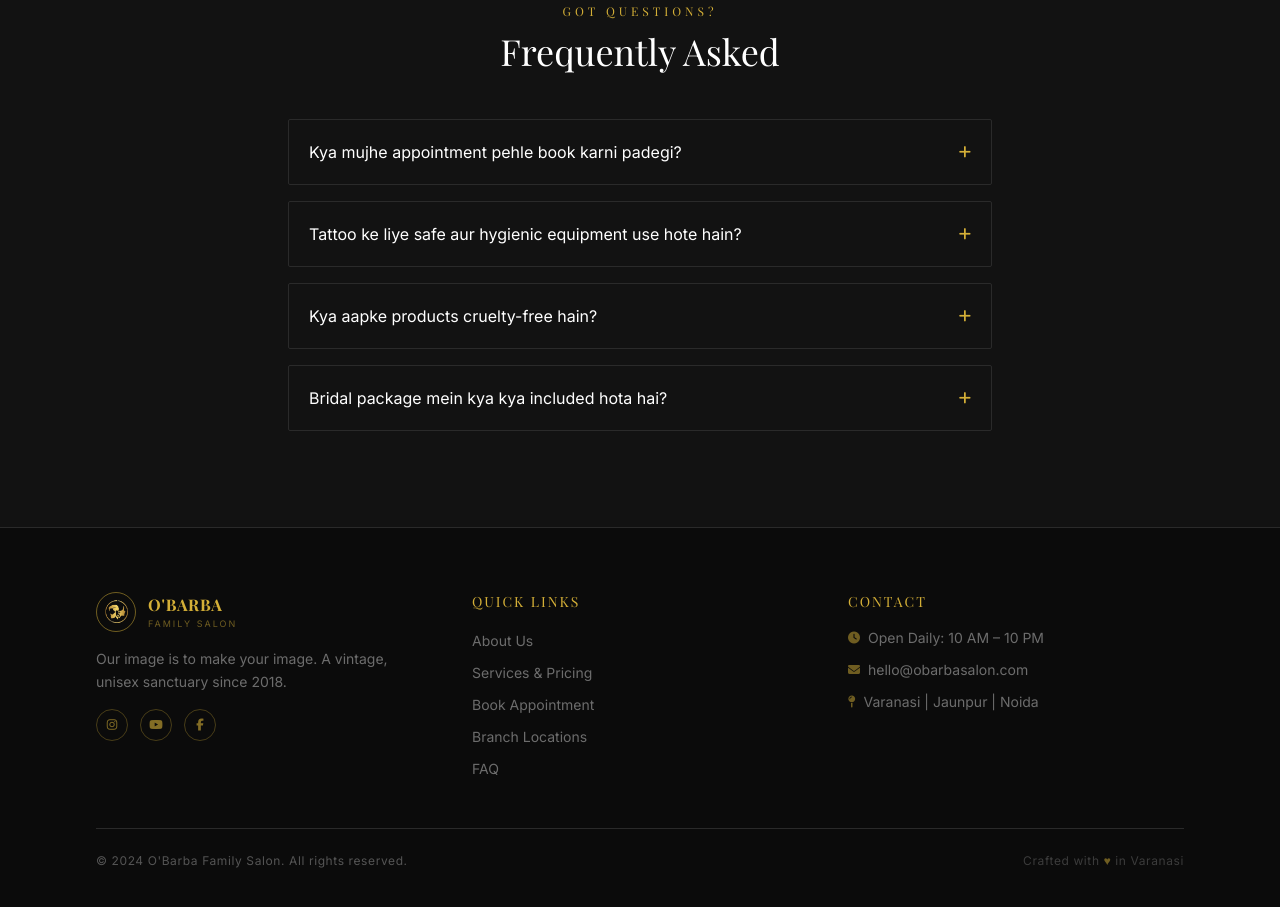
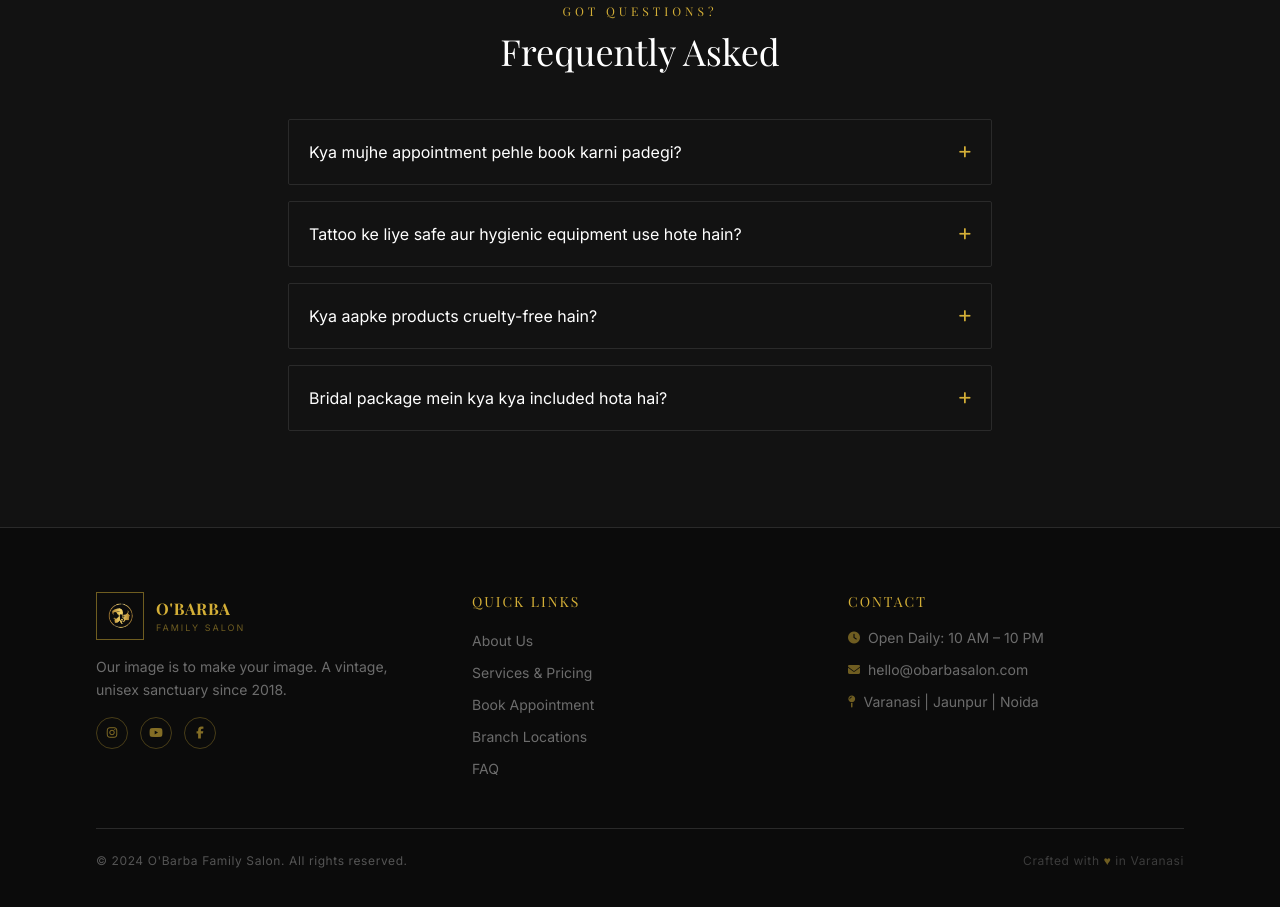
Before and after one commit to akashss1920-lang/obarba-salon, a plain HTML site: page index.html in a window 1280 px wide. Shown: the part 5036-5943 px from the top of the page. Drawn offline with nearby package versions, Linux system fonts and the light colour scheme.

Commit message:
Update index.html

```diff
--- a/index.html
+++ b/index.html
@@ -867,7 +867,7 @@ select { appearance: none; -webkit-appearance: none; }
       <!-- Brand -->
       <div>
         <div class="flex items-center gap-3 mb-4">
-          <div class="w-10 h-10 rounded-full border border-gold/50 flex items-center justify-center">
+          <div class="w-12 h-12 border border-gold/50 flex items-center justify-center">
             <img src="logo.png" alt="O'BARBA Logo" class="w-10 h-10 object-contain">
           </div>
           <div>
```
